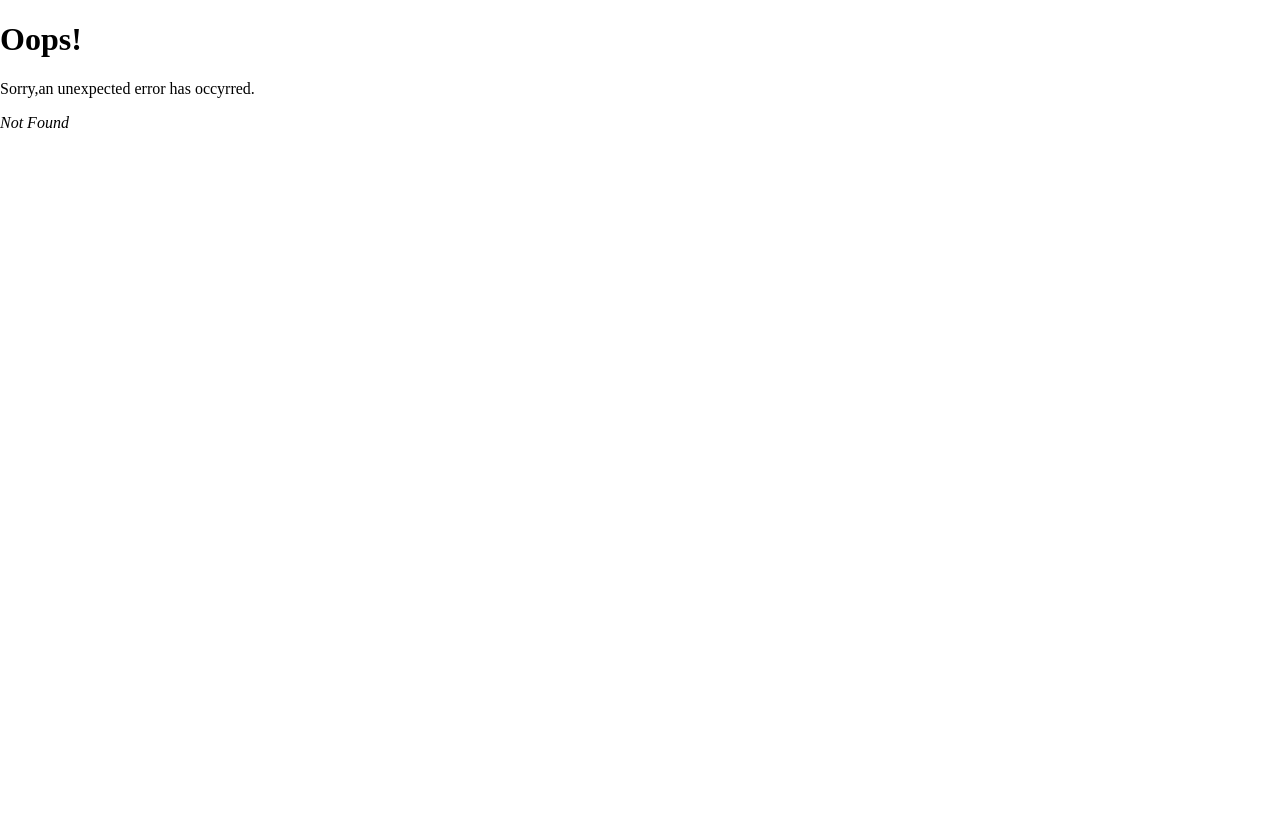
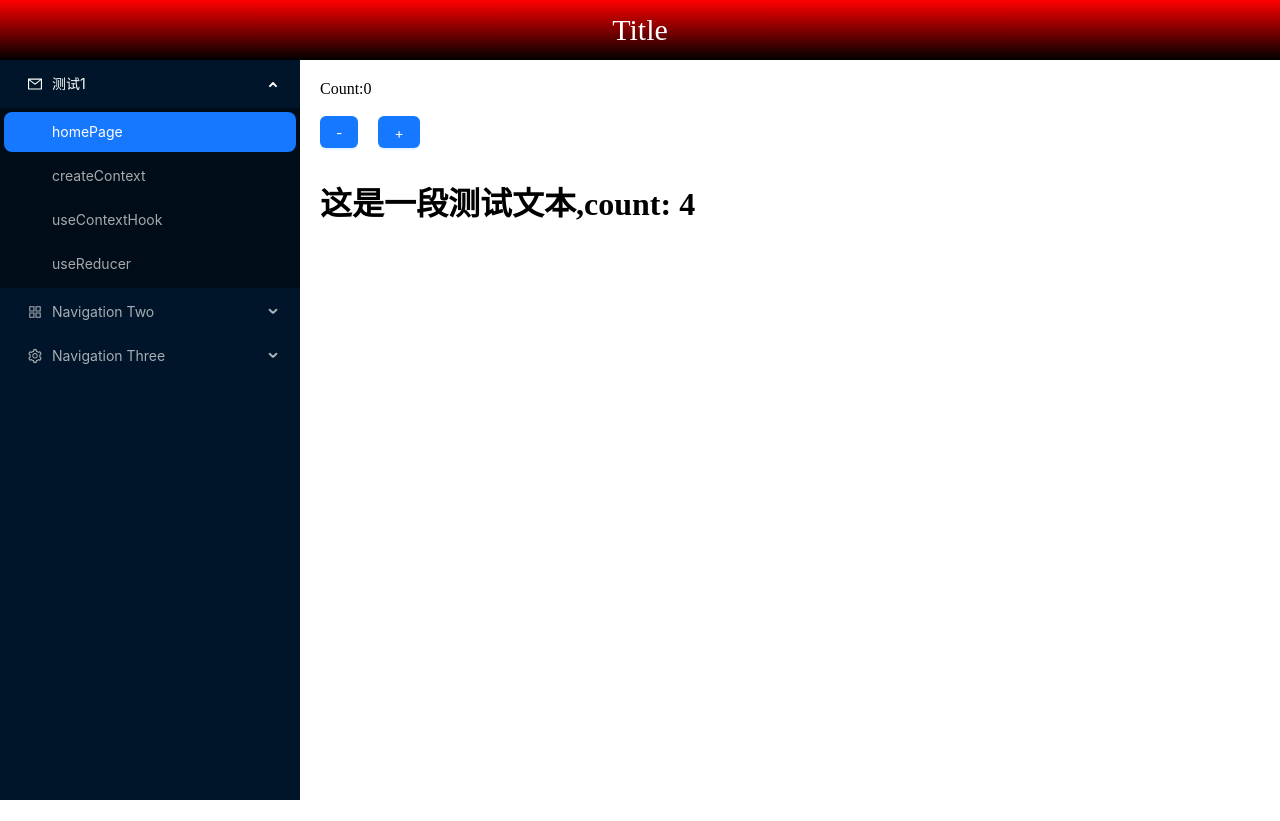
Before and after one commit to wxh233/react-qpi-test, a React (Vite) app: page /useReducer in a window 1280 px wide. Before the commit this address had no page. After the commit the page ends 800 px from the top, so only its background shows below. Built offline with nearby package versions, Linux system fonts and the light colour scheme.

Commit message:
[feat]今日修改

```diff
--- a/src/App.tsx
+++ b/src/App.tsx
@@ -29,7 +29,7 @@ const items: MenuItem[] = [
     getItem(<Link to={`home`}>homePage</Link>, '1'),
     getItem(<Link to={`createContext`}>createContext</Link>, '2'),
     getItem(<Link to={`useContext`}>useContextHook</Link>, '3'),
-    getItem('Option 4', '4'),
+    getItem(<Link to='useReducer'>useReducer</Link>, '4'),
   ]),
 
   getItem('Navigation Two', 'sub2', <AppstoreOutlined />, [
--- a/src/router/index.tsx
+++ b/src/router/index.tsx
@@ -4,6 +4,7 @@ import CreateContextTest from "../views/page1";
 import ErrorPage from "../components/router-error";
 import HomePage from "../views/page2";
 import { lazy } from "react";
+import Counter from "../views/useHook/reducer/TestReducer";
 
 
 const UseContextHook = lazy(()=>import("../views/useHook/useContextHook/index"))
@@ -28,6 +29,10 @@ const routes=[{
     {
       path:"/useContext",
       element:<UseContextHook/>
+    },
+    {
+      path:'/useReducer',
+      element:<Counter/>
     }
   ]
 },
--- a/src/views/page1/index.tsx
+++ b/src/views/page1/index.tsx
@@ -1,14 +1,23 @@
-import { createContext ,useState,useContext,useEffect} from "react";
+import { createContext ,useState,useContext,useEffect, ReactNode} from "react";
 import "./page1.scss"
 import { Button } from "antd";
 import axios, { AxiosResponse } from "axios";
 import "./data"
-type ArrayObj = {
-  id:number,
-  book:string,
-  read:boolean
+// type ArrayObj = {
+//   id:number,
+//   book:string,
+//   read:boolean
+// }
+
+type PropsType = {
+  books: {
+    id:number,
+    book:string,
+    read:boolean
+  }[]|null;
 }
-type MyBook = ArrayObj[];
+type MyBook = PropsType[keyof PropsType];
+
 const ThemeContext = createContext('light');
 function CreateContextTest(){
   const [theme,setTheme] = useState('light')
@@ -17,7 +26,7 @@ function CreateContextTest(){
     setTheme(th)
   }
 
-  const [books,setBooks] = useState<AxiosResponse|null|void|MyBook>(null);
+  const [books,setBooks] = useState<null|MyBook>(null);
 
   useEffect(()=>{
      axios.get("/api/books").then((res)=>{
@@ -34,7 +43,7 @@ function CreateContextTest(){
   </>
 }
 
-function Books(books:MyBook){
+function Books({books}:PropsType):React.JSX.Element{
   function handleContext(){
     console.log(useContext(ThemeContext));
 
@@ -44,7 +53,7 @@ function Books(books:MyBook){
    <ul>
    {
     books?.length?
-    books.map((el:ArrayObj)=>{
+    books.map((el)=>{
       return <li key={el.id}>{el.book}</li>
     }):''
    }
--- /dev/null
+++ b/src/views/useHook/reducer/Effect.tsx
@@ -0,0 +1,35 @@
+import { useEffect,useState } from "react";
+
+function DelayEffect(props:{timerMs:number}){
+  const {timerMs} = props;
+  const [time,setTime] = useState<number|null>(timerMs)
+  useEffect(()=>{
+    setTime(timerMs);
+    setTimeout(()=>{
+
+    },timerMs*1000);
+    const timer = setInterval(()=>{
+      console.log(time);
+
+      if((time as number)<1){
+        clearInterval(timer);
+      }
+      setTime((time as number) - 1);
+    },1000);
+    //  return ()=>{
+    //   clearInterval(timer);
+    //  }
+
+  },[timerMs]);
+
+
+
+
+  return (
+    <>
+      <h1>这是一段测试文本,count: {time}</h1>
+    </>
+  )
+}
+
+export default DelayEffect;
--- /dev/null
+++ b/src/views/useHook/reducer/TestReducer.tsx
@@ -0,0 +1,40 @@
+import { useReducer } from "react";
+import { Button } from "antd";
+import DelayEffect from "./Effect";
+const initialState = {count:0};
+type ACTIONTYPE = |{type:"increment";payload:number} | {type:"decrement",payload:string};
+
+function reducer(state:typeof initialState,action:ACTIONTYPE){
+  switch(action.type){
+    case "increment":{
+      return {count:state.count+action.payload}
+    }
+    case "decrement":{
+      return {
+        count:state.count - Number(action.payload)
+      }
+    }
+    default:
+      throw new Error()
+  }
+}
+
+
+function Counter(){
+  const [state,dispatch] = useReducer(reducer,initialState);
+  return (
+    <>
+     Count:{state.count}
+     <br />
+     <br />
+     <Button type="primary" onClick={()=>dispatch({type:"decrement",payload:"6"})} style={{marginRight:20}}>-</Button>
+     <Button type="primary" onClick={()=>dispatch({type:"increment",payload:10})}>+</Button>
+
+     <div style={{marginTop:30}}>
+      <DelayEffect timerMs={5}/>
+     </div>
+    </>
+  )
+}
+
+export default Counter;
```
